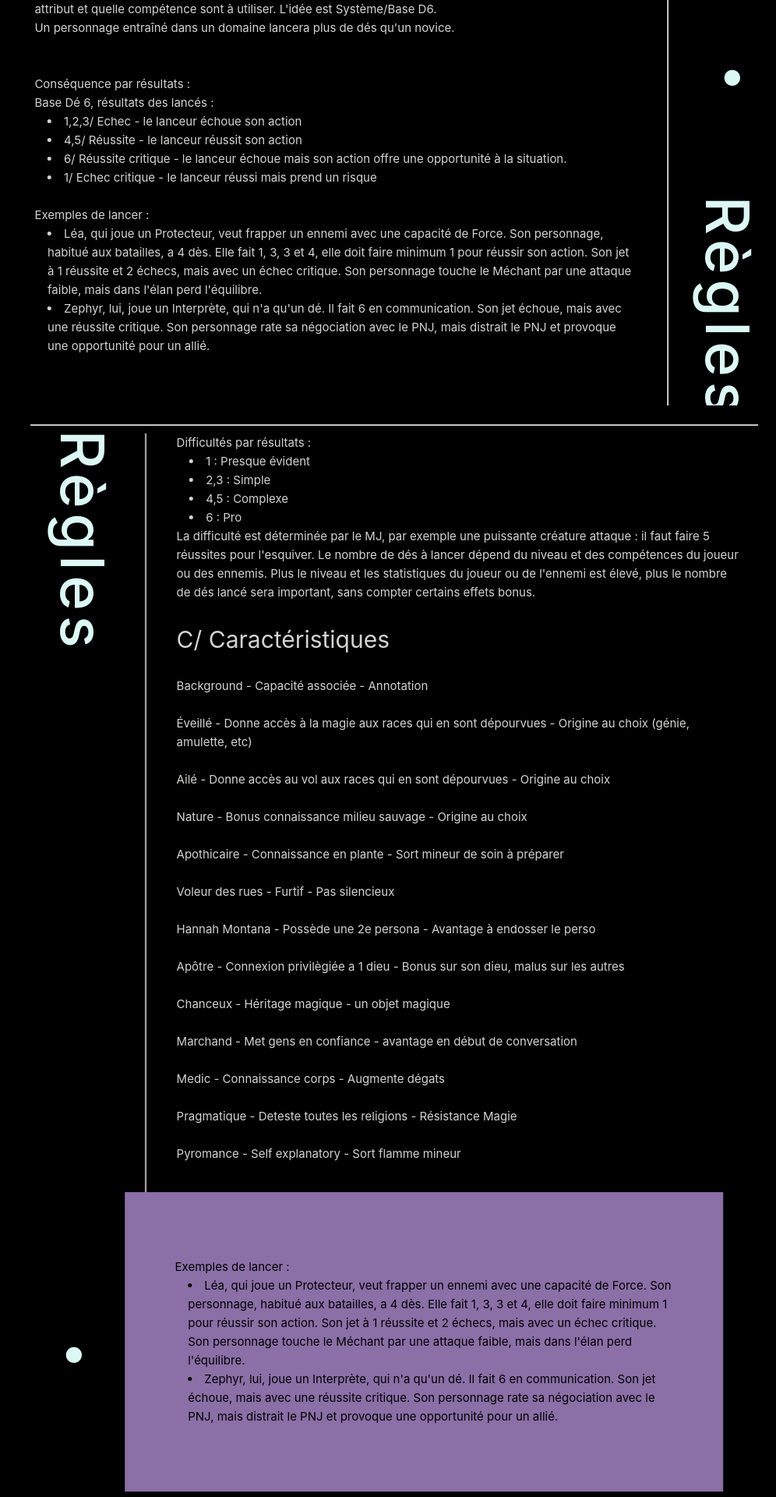
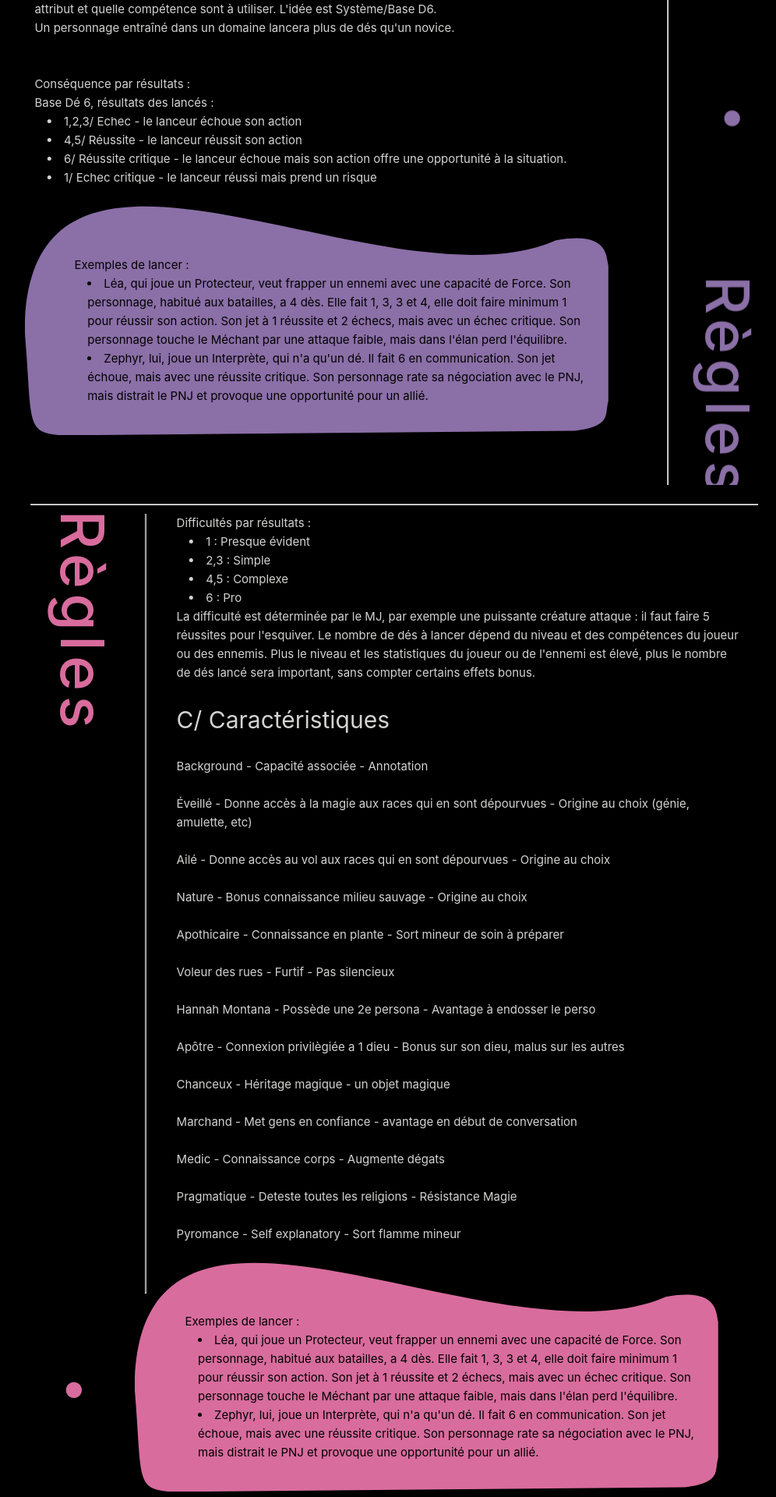
Before and after one commit to c-licette/Front_DD, a Vue app: page /regles in a window 1280 px wide. Shown: the part 720-2640 px from the top of the page at 78% size, without its empty margins (281-1277 px from the left). Built offline with nearby package versions, Linux system fonts and the light colour scheme; the HTML template or start-up script is replaced by a standard one; a web font is replaced by a local one.

Commit message:
utilisation de <svg> pour intégrer une forme complexe sur le background de la div exemple, changement de la couleur de la sidebar en fonction du dépassement du <hr> qui sépare les deux parties de la page

```diff
--- a/src/assets/base.css
+++ b/src/assets/base.css
@@ -21,6 +21,7 @@
   --vt-c-text-dark-2: rgba(235, 235, 235, 0.64);
 
   --menu-background: #DCF8F5;
+  --color-theme: #8B6FA7;
 }
 
 /* semantic color variables for this project */
--- a/src/views/ReglesView.vue
+++ b/src/views/ReglesView.vue
@@ -8,6 +8,7 @@ const setActiveHeadingId = inject('setActiveHeadingId') as (id: string | null) =
 
 onMounted(() => {
   if (!contentRef.value) return
+  const midPoint = document.querySelector("#midPoint")
   const headings = extractHeadings(contentRef.value)
   setPageHeadings?.(headings.map((h) => ({ label: h.label, to: h.to })))
   document.documentElement.style.setProperty('--color-background', 'black');
@@ -15,7 +16,7 @@ onMounted(() => {
   document.documentElement.style.setProperty('--menu-background', '#8B6FA7');
 
   const headingList = contentRef.value.querySelectorAll('h1[id]');
-  const observer = new IntersectionObserver(
+  const observerMenu = new IntersectionObserver(
     (entries) => {
       entries.forEach((entry) => {
         if (entry.isIntersecting) {
@@ -26,14 +27,29 @@ onMounted(() => {
     { threshold: 0.5 } // Seuil de visibilité
   );
 
+  const observerTheme = new IntersectionObserver(([entry]) => {
+    if (entry.boundingClientRect.top > 0) {
+      document.documentElement.style.setProperty('--menu-background', '#8B6FA7');
+    }
+    else {
+      document.documentElement.style.setProperty('--menu-background', '#D86C9D');
+    }
+  });
+
   headingList.forEach((heading) => {
-    observer.observe(heading);
+    observerMenu.observe(heading);
+    if (midPoint){
+      observerTheme.observe(midPoint);
+    }
   });
 
   onBeforeUnmount(() => {
     headingList.forEach((heading) => {
-      observer.unobserve(heading);
+      observerMenu.unobserve(heading);
     });
+    if (midPoint){
+      observerTheme.unobserve(midPoint);
+    }
   });
 })
 
@@ -84,31 +100,42 @@ onBeforeUnmount(() => {
         <li>6/ Réussite critique - le lanceur échoue mais son action offre une opportunité à la situation.</li>
         <li>1/ Echec critique - le lanceur réussi mais prend un risque</li>
         <br>
-        <div class="examples">
-          <p>Exemples de lancer :</p>
-          <li>Léa, qui joue un Protecteur, veut frapper un ennemi avec une capacité de Force. Son personnage, habitué
-            aux batailles, a 4 dès. Elle fait 1, 3, 3 et 4, elle doit faire minimum 1 pour réussir son action. Son jet à
-            1 réussite et 2 échecs, mais avec un échec critique. Son personnage touche le Méchant par une attaque
-            faible, mais dans l'élan perd l'équilibre.</li>
-          <li>Zephyr, lui, joue un Interprète, qui n'a qu'un dé. Il fait 6 en communication. Son jet échoue, mais avec
-            une réussite critique. Son personnage rate sa négociation avec le PNJ, mais distrait le PNJ et provoque une
-            opportunité pour un allié.</li>
+        <div class="example">
+          <svg class="bg" viewBox="0 0 160 100" preserveAspectRatio="none">
+            <path
+              d="M 0 50 C 3 -57 97 47 142 15 C 156 11 155.3333 21.6667 156 26 L 156 85 C 155 91 157 96 147 98 L 10 100 C 0 99 2 95 0 56 Z"
+              fill="#8B6FA7" />
+          </svg>
+          <div class="example-content">
+            <p>Exemples de lancer :</p>
+            <li>Léa, qui joue un Protecteur, veut frapper un ennemi avec une capacité de Force. Son personnage,
+              habitué
+              aux batailles, a 4 dès. Elle fait 1, 3, 3 et 4, elle doit faire minimum 1 pour réussir son action. Son
+              jet à
+              1 réussite et 2 échecs, mais avec un échec critique. Son personnage touche le Méchant par une attaque
+              faible, mais dans l'élan perd l'équilibre.</li>
+            <li>Zephyr, lui, joue un Interprète, qui n'a qu'un dé. Il fait 6 en communication. Son jet échoue, mais
+              avec
+              une réussite critique. Son personnage rate sa négociation avec le PNJ, mais distrait le PNJ et provoque
+              une
+              opportunité pour un allié.</li>
+          </div>
         </div>
       </div>
       <hr class="verticalSeparator" />
       <div class="sideContent">
-        <p class="sideText">Règles</p>
-        <p class="sideSeparator">·</p>
-        <p class="sideText2">Règles</p>
+        <p class="sideText first-color">Règles</p>
+        <p class="sideSeparator first-color">·</p>
+        <p class="sideText2 first-color">Règles</p>
       </div>
     </div>
     <br>
-    <hr class="horizontalSeparator" />
+    <hr id="midPoint" class="horizontalSeparator" />
     <div class="container">
       <div class="sideContent2">
-        <p class="sideText">Règles</p>
-        <p class="sideSeparator">·</p>
-        <p class="sideText2">Règles</p>
+        <p class="sideText second-color">Règles</p>
+        <p class="sideSeparator second-color">·</p>
+        <p class="sideText2 second-color">Règles</p>
       </div>
       <div class="content" ref="contentRef">
         <div class="separatorExample">
@@ -158,9 +185,11 @@ onBeforeUnmount(() => {
         </div>
         <br>
         <div class="example">
-          <!--<svg viewBox="0 0 175 100" preserveAspectRatio="none">
-            <path d="M 0 50 C 3 -57 97 47 142 15 C 156 11 155.3333 21.6667 156 26 L 156 85 C 155 91 157 96 147 98 L 10 100 C 0 99 2 95 0 56 Z" fill="#8B6FA7" />
-          </svg>-->
+          <svg class="bg" viewBox="0 0 160 100" preserveAspectRatio="none">
+            <path
+              d="M 0 50 C 3 -57 97 47 142 15 C 156 11 155.3333 21.6667 156 26 L 156 85 C 155 91 157 96 147 98 L 10 100 C 0 99 2 95 0 56 Z"
+              fill="#D86C9D" />
+          </svg>
           <div class="example-content">
             <p>Exemples de lancer :</p>
             <li>Léa, qui joue un Protecteur, veut frapper un ennemi avec une capacité de Force. Son personnage,
@@ -280,7 +309,6 @@ li {
 }
 
 .sideText {
-  color: #DCF8F5;
   font-size: 6vw;
   transform: rotate(90deg) translate(5vw, 4vw);
   margin-top: 2vw;
@@ -291,7 +319,6 @@ li {
 }
 
 .sideSeparator {
-  color: #DCF8F5;
   font-size: 11vw;
   transform: rotate(90deg) translate(4vw, -1vw);
   margin-top: 2vw;
@@ -301,7 +328,6 @@ li {
 }
 
 .sideText2 {
-  color: #DCF8F5;
   font-size: 6vw;
   transform: rotate(90deg) translate(-5vw, -6vw);
   margin-top: 2vw;
@@ -309,7 +335,14 @@ li {
   font-weight: 500;
   white-space: nowrap;
   align-self: flex-end;
+}
 
+.first-color {
+  color: #8B6FA7;
+}
+
+.second-color {
+  color: #D86C9D;
 }
 
 .horizontalSeparator {
@@ -335,7 +368,7 @@ li {
   margin-bottom: 1vw;
 }*/
 
-.example {
+/*.example {
   margin-top: 1vw;
   margin-bottom: 1vw;
   width: 100%;
@@ -353,16 +386,40 @@ li {
       curve to 0vw 13vw with 0.1vw 29.5vw,
       curve to 2vw 5vw with 0.1vw 7vw / 1.6vw 5.5vw,
       close);
-  /*clip-path: path('M 0 150 C 9 -171 291 141 426 45 C 468 33 466 65 468 78 L 468 255 C 465 273 471 288 441 294 L 30 300 C 0 297 6 285 0 168 Z');*/
+  clip-path: path('M 0 150 C 9 -171 291 141 426 45 C 468 33 466 65 468 78 L 468 255 C 465 273 471 288 441 294 L 30 300 C 0 297 6 285 0 168 Z');
   transform: translateX(-2vw);
   position: relative;
   display: flex;
   align-items: center;
   justify-content: center;
+}*/
+
+.example {
+  position: relative;
+  width: 100%;
+  transform: translateX(-1vw);
 }
 
-@media screen and (max-width: 600px) {
-  .example {
+.bg {
+  position: absolute;
+  inset: 0;
+  width: 100%;
+  height: 100%;
+  z-index: 0;
+}
+
+.example-content {
+  padding: 3vw;
+  margin-left: 2vw;
+  padding-top: 5vw;
+  position: relative;
+  z-index: 1;
+  /*transform: translate(3vw, -20vw);*/
+}
+
+@media screen and (max-width: 800px) {
+
+  /*.example {
     margin-top: 1vw;
     margin-bottom: 1vw;
     width: 100%;
@@ -380,7 +437,7 @@ li {
         curve to 0vw 13vw with 0.1vw 29.5vw,
         curve to 2vw 5vw with 0.1vw 7vw / 1.6vw 5.5vw,
         close);
-    /*clip-path: path('M 0 150 C 9 -171 291 141 426 45 C 468 33 466 65 468 78 L 468 255 C 465 273 471 288 441 294 L 30 300 C 0 297 6 285 0 168 Z');*/
+    clip-path: path('M 0 150 C 9 -171 291 141 426 45 C 468 33 466 65 468 78 L 468 255 C 465 273 471 288 441 294 L 30 300 C 0 297 6 285 0 168 Z');
     transform: translateX(-2vw);
     display: flex;
     align-items: center;
@@ -388,39 +445,10 @@ li {
     min-height: 30vw;
     overflow: hidden;
   }
-
+  */
   .example-content {
-    padding-top: 10vw;
+    padding-top: 17vw;
   }
-}
-
-.example-content {
-  padding: 2vw 5vw;
-  /*transform: translate(3vw, -20vw);*/
-}
-
-.top-left-example {
-  background-color: #8B6FA7;
-  width: 100%;
-  height: 30vw;
-  clip-path: shape(from 2vw 5vw,
-      curve to 13vw 0vw with 6vw 0vw,
-      hline by 1vw,
-      curve to 33vw 5vw with 18vw 0vw / 26vw 5vw,
-      curve to 39vw 4vw with 35vw 4.9vw / 38vw 4vw,
-      curve to 43vw 7vw with 41.5vw 4vw / 42.5vw 4.5vw,
-      vline by 20vw,
-      curve to 39vw 30vw with 43vw 28vw / 41vw 30vw,
-      hline by -34vw,
-      curve to 0vw 13vw with 0.1vw 29.5vw,
-      curve to 2vw 5vw with 0.1vw 7vw,
-      close);
-  /*clip-path: path('M 0 150 C 9 -171 291 141 426 45 C 468 33 466 65 468 78 L 468 255 C 465 273 471 288 441 294 L 30 300 C 0 297 6 285 0 168 Z');*/
-  z-index: 1;
-  position: relative;
-  display: flex;
-  align-items: center;
-  justify-content: center;
 }
 
 .example-content>* {
```
